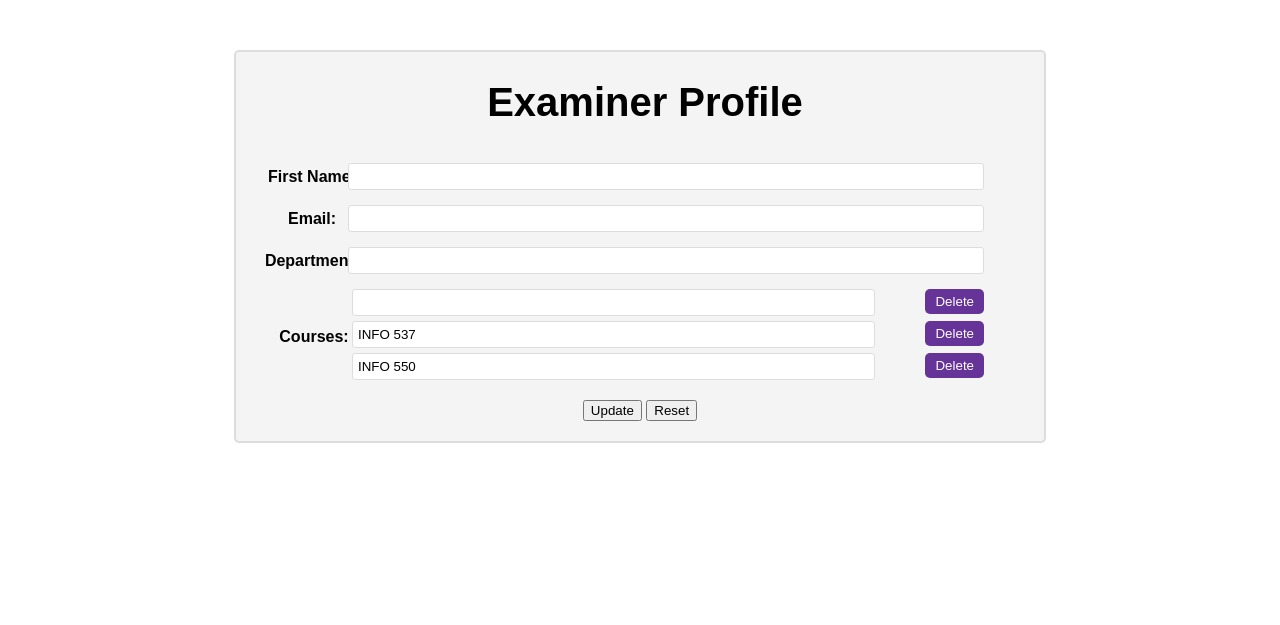
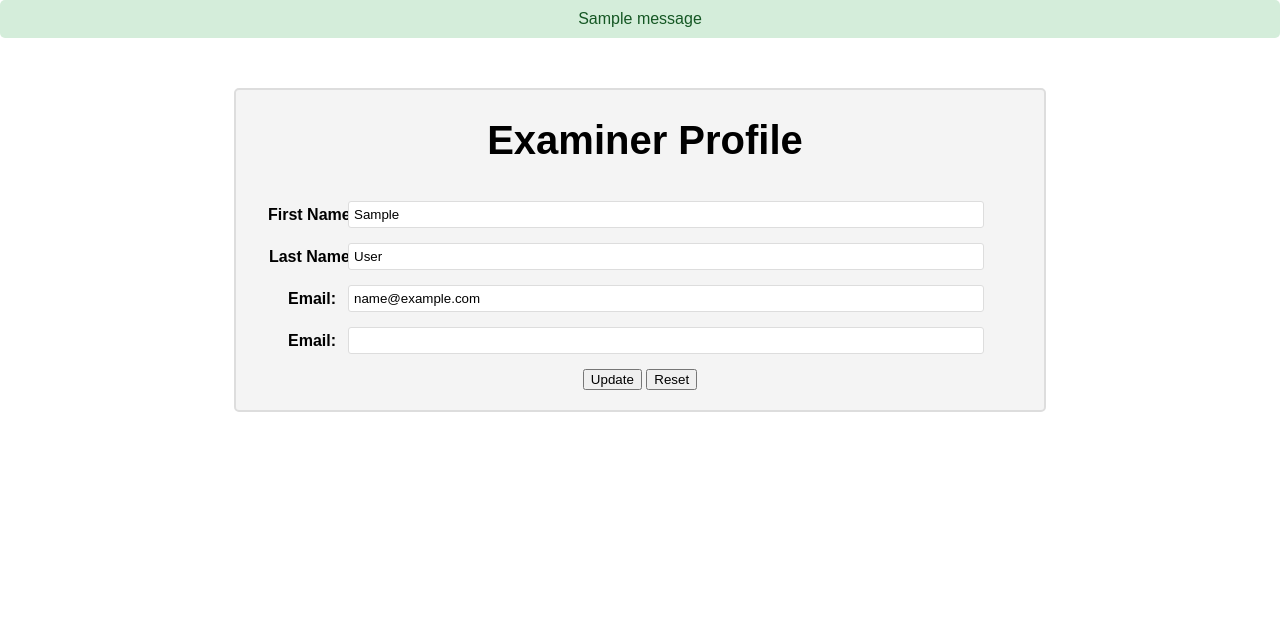
Before and after one commit to sanket-dalvi/QuizWise, a Django app: page /examiner/home/profile in a window 1280 px wide. Shown: the part 145-770 px from the top of the page. Run offline with Django 5.2, Linux system fonts and the light colour scheme; a user stored in the database is signed in; tables that the repository leaves empty hold one stand-in row (values such as "Sample post"); one stand-in notice (Sample message) is shown.

Commit message:
code updates

```diff
--- a/QuizCreator/templates/QuizCreator/profile.html
+++ b/QuizCreator/templates/QuizCreator/profile.html
@@ -146,6 +146,23 @@
             color: white;
             text-align: center;
         }
+        .alert-success {
+            background-color: #d4edda;
+            border-color: #c3e6cb;
+            color: #155724;
+            padding: 10px;
+            border-radius: 5px;
+            margin-bottom: 10px;
+        }
+
+        .alert-danger {
+            background-color: #f8d7da;
+            border-color: #f5c6cb;
+            color: #721c24;
+            padding: 10px;
+            border-radius: 5px;
+            margin-bottom: 10px;
+        }
     </style>
 </head>
 
@@ -161,8 +178,18 @@
     <div class="mainsection">
         <div class="main-content">
             <div class="content-container">
+                <div class="message">
+                    {% if messages %}
+                        {% for message in messages %}
+                            <div class="alert {% if message.tags == 'success' %}alert-success{% elif message.tags == 'error' %}alert-danger{% endif %}">
+                                {{ message }}
+                            </div>
+                        {% endfor %}
+                    {% endif %}
+                </div>
                 <div class="form-container">
                     <form method="post">
+                        {% csrf_token %}
                         <h1>Examiner Profile</h1>
                         <br>
                         <div class="form-group">
@@ -170,33 +197,21 @@
                             <input type="text" id="name" name="first_name" value="{{ first_name }}">
                         </div>
                         <div class="form-group">
+                            <label for="last_name">Last Name:</label>
+                            <input type="text" id="name" name="last_name" value="{{ last_name }}">
+                        </div>
+                        <div class="form-group">
                             <label for="email">Email:</label>
                             <input type="email" id="email" name="email" value="{{ email }}">
                         </div>
                         <div class="form-group">
-                        <label for="department">Department:</label>
-                        <input type="text" id="department" name="department" value="{{ department }}">
+                            <label for="contact">Email:</label>
+                            <input type="number" id="contact" name="contact" value="{{ contact }}">
                         </div>
-                    <div class="form-group">
-                        <label>Courses:</label>
-                        <ul id="course-list">
-                            <li>
-                                <input type="text" value="{{ course.}}">
-                                <button class="delete-course-button" onclick="deleteCourse(this)">Delete</button>
-                            </li>
-                            <li>
-                                <input type="text" value="INFO 537">
-                                <button class="delete-course-button" onclick="deleteCourse(this)">Delete</button>
-                            </li>
-                            <li>
-                                <input type="text" value="INFO 550">
-                                <button class="delete-course-button" onclick="deleteCourse(this)">Delete</button>
-                            </li>
-                            <!-- Add more attempted quizzes as needed -->
-                        </ul>
-                    </div>
+
                         <button type="submit">Update</button>
                         <button type="reset" class="reset">Reset</button>
+                    </form>
                 </div>
             </div>
         </div>
--- a/QuizCreator/views.py
+++ b/QuizCreator/views.py
@@ -3,6 +3,7 @@ from QuizWise.auth_decorator import examiner_required
 from django.contrib import messages
 from .models import Category, QuestionType, QuestionOption, Question, CategoryQuestionMap, Quiz, QuizQuestion
 from QuizParticipant.models import UserQuizScore
+from QuizWise.models import User
 from django.db.models import Q
 from django.core.exceptions import ValidationError
 import json
@@ -108,7 +109,35 @@ def get_quiz_metrics(request, quiz=None):
 
 @examiner_required
 def profile(request):
-    return render(request, "QuizCreator/profile.html")
+
+    if request.method == "POST":
+        try:
+            first_name = request.POST.get('first_name')
+            last_name = request.POST.get('last_name')
+            email = request.POST.get('email')
+            contact = request.POST.get('contact')
+
+            user = get_object_or_404(User, pk=request.user.id)
+            user.first_name = first_name
+            user.last_name = last_name
+            user.email = email
+            user.contact = contact
+            user.save()
+            messages.success(request, "User Details Updated Successfully")
+        except Exception as e:
+            messages.error(request, f"ERROR : {str(e)}")
+
+    user = get_object_or_404(User, pk=request.user.id)
+
+    context = {
+        "first_name" : user.first_name,
+        "last_name" : user.last_name,
+        "email" : user.email,
+        "contact" : user.contact
+    }
+
+
+    return render(request, "QuizCreator/profile.html", context)
 
 
 @examiner_required
```
Lines whose indentation alone changed are shown as unchanged.
